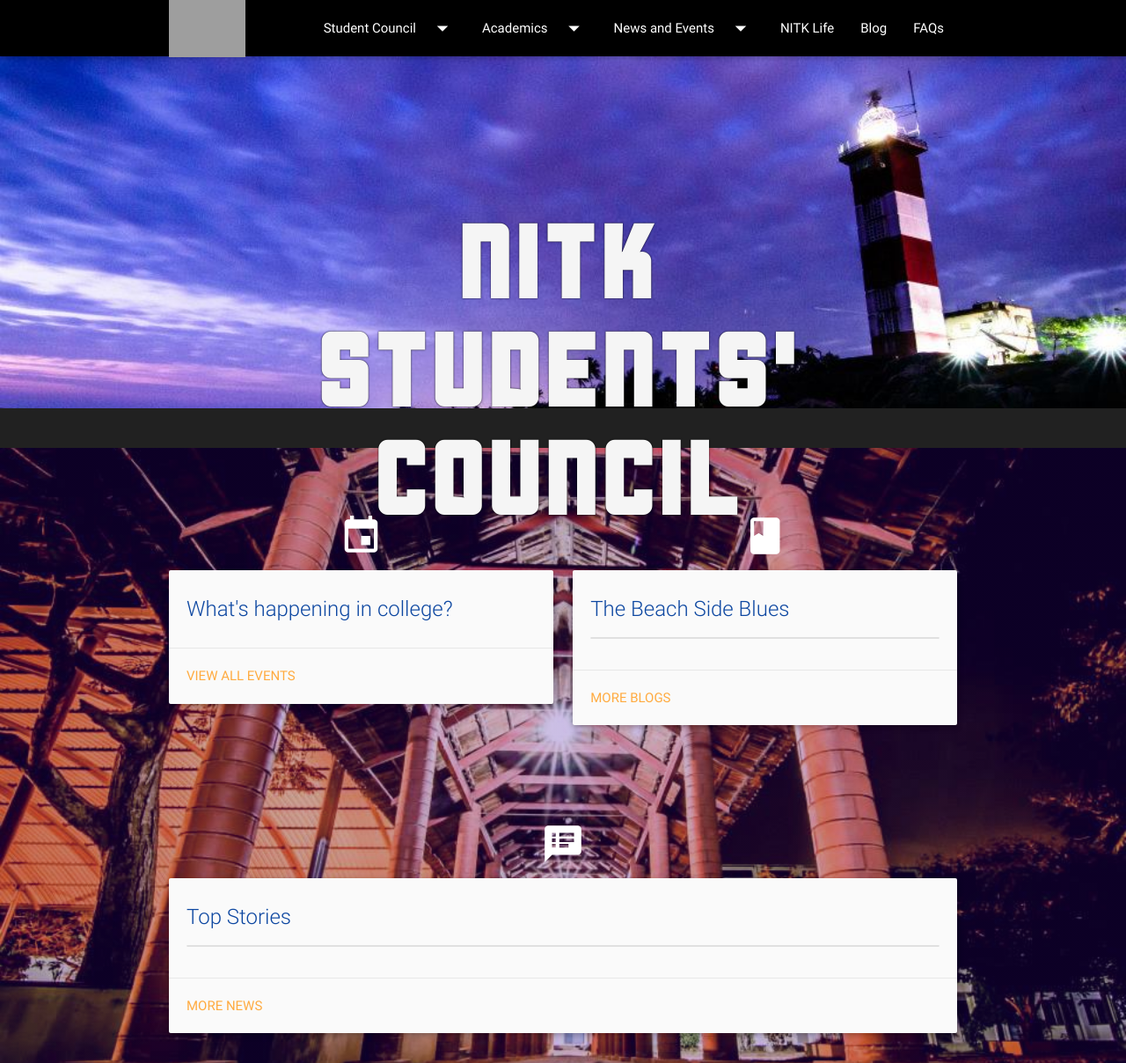
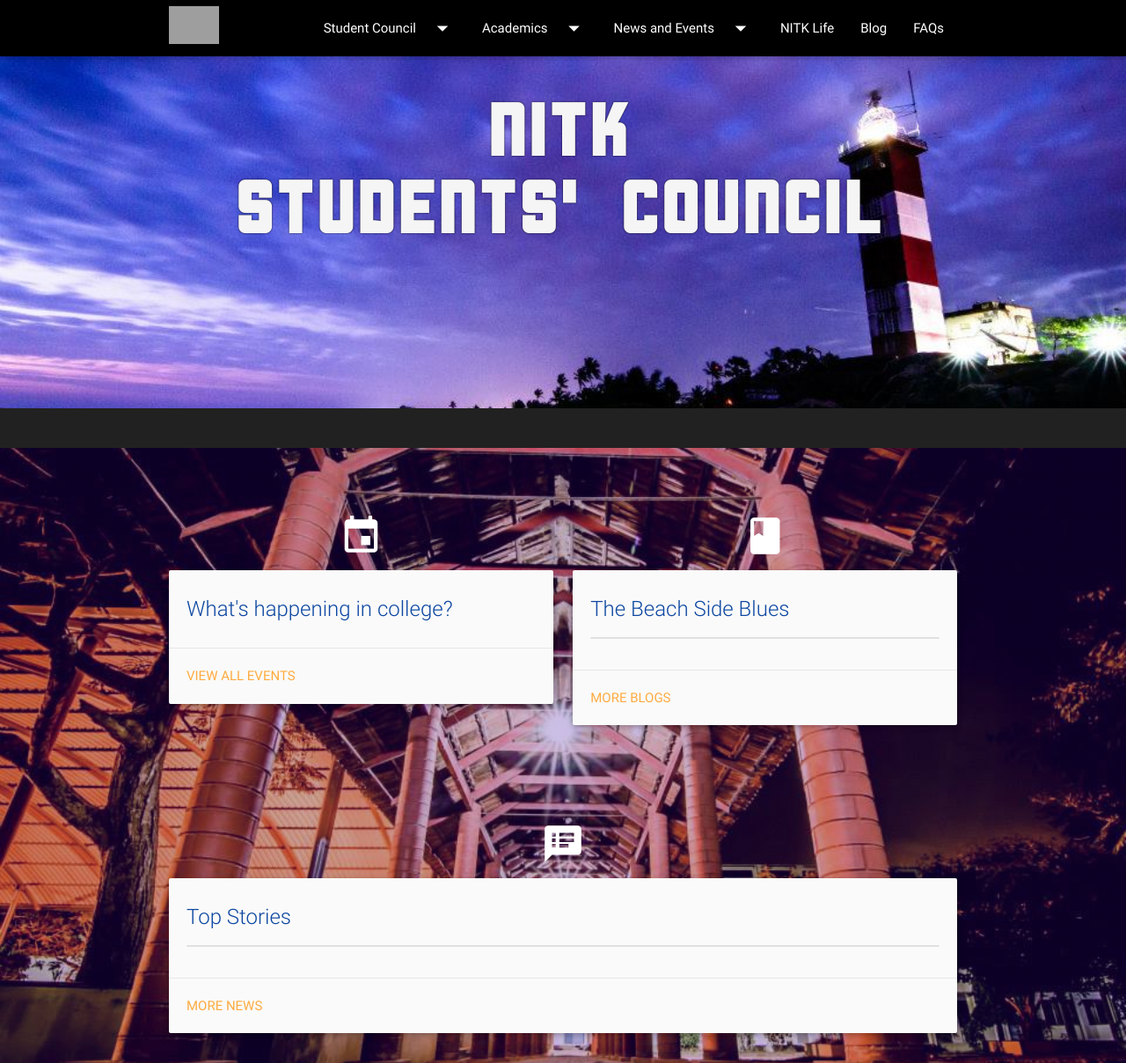
Before and after one commit to devmonster423/django-student-web, a Django app: template src/templates/home.html in a window 1280 px wide. Shown: the top 1208 px of the page at 88% size. Run offline with Django 3.2, Linux system fonts and the light colour scheme; the template is opened without the code that fills it, so the values that code supplies are empty; some libraries are stand-ins or nearby versions; grey boxes are pictures that could not be loaded.

Commit message:
Fixes to navbar logo and title text

```diff
--- a/src/static/site/css/main.css
+++ b/src/static/site/css/main.css
@@ -75,7 +75,7 @@ body>.navbar-transparent {
     -webkit-background-size: cover;
     background-size: cover;
     color: #f5f5f5;
-    padding: 10em 0;
+    padding: 1em 0;
     margin-bottom: 0;
     height: 50%;
 }
@@ -93,7 +93,7 @@ body>.navbar-transparent {
     color:#f5f5f5;
     text-shadow: 0px 0px 2px black;
     text-transform: uppercase;
-    font-size: 112px;
+    font-size: 80px;
     font-weight: 600;
     font-family: 'Cornerstone', sans-serif;
 }
--- a/src/templates/base.html
+++ b/src/templates/base.html
@@ -52,7 +52,7 @@
 			<div class="nav-wrapper container">
 				<a href="/" class="brand-logo">
 					<span class="pad">
-						<img src="{% static 'site/img/emblem.svg' %}" alt="NITK SC" style="height:65px;width:auto;">
+						<img src="{% static 'site/img/emblem.svg' %}" alt="NITK SC" style="height:50px;width:auto;padding-top:7px">
 					</span>
 				</a>
 				<ul class="right hide-on-med-and-down">
```
